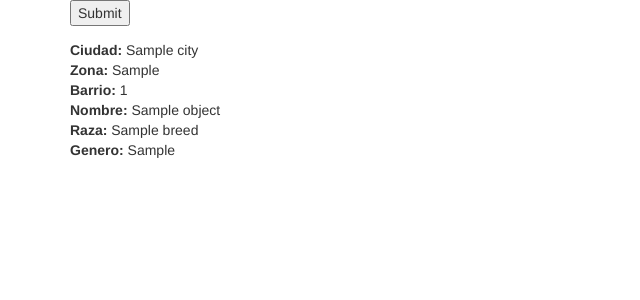
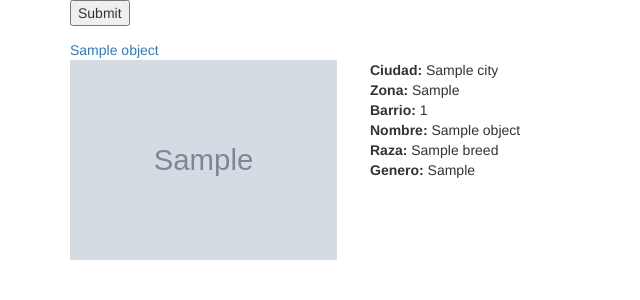
Before and after one commit to gustavovelascoh/huellas, a Django app: template pets/templates/pets/report_list.html in a window 1280 px wide. Shown: the top 300 px of the page, without its empty margins (0-640 px from the left). Run offline with Django 3.2, Linux system fonts and the light colour scheme; the template is opened without the code that fills it: most values are stand-ins (such as "Sample title", 1, 10 or a date in 2020); grey boxes marked "Sample" are stand-in pictures; some libraries are stand-ins or nearby versions.

Commit message:
Enhanced html

```diff
--- a/pets/templates/pets/report_filter.html
+++ b/pets/templates/pets/report_filter.html
@@ -8,9 +8,9 @@
     </form>
     {% for object in filter %}
         <div>
-	<div> <b>Ciudad:</b> {{ object.city }}</div>
-	<div> <b>Zona:</b> {{ object.get_zone_display }}</div>
-	<div> <b>Barrio:</b> {{ object.n_hood }}</div>
+	<div> <b>Ciudad:</b> {{ object.city }},
+	<b>Zona:</b> {{ object.get_zone_display }},
+	<b>Barrio:</b> {{ object.n_hood }}</div>
 </div>
 <div>
 	<div> <b>Nombre:</b> {{ object.name }}</div>
--- a/pets/templates/pets/report_list.html
+++ b/pets/templates/pets/report_list.html
@@ -5,7 +5,17 @@
         {{ filter.form.as_p }}
         <input type="submit" />
     </form>
+<div class="list">
     {% for object in filter %}
+<div class="card" style="width: 100%; float:left">
+	<div> <a href="/report/{{ object.id }}">{{ object }}</a> </div>
+
+	<div style="width: 40%; float:left">
+		{% for img in object.reportimage_set.all %}
+		<img style="max-width:90%; max-height:200px;" src="{{ img.image.url }}" alt="image"> </img>
+		{% endfor %}
+	</div>
+	<div style="width: 55%; float:left">
 		<div>
 			<div> <b>Ciudad:</b> {{ object.city }}</div>
 			<div> <b>Zona:</b> {{ object.get_zone_display }}</div>
@@ -16,6 +26,8 @@
 			<div> <b>Raza:</b> {{ object.breed }}</div>
 			<div> <b>Genero:</b> {{ object.get_genre_display }}</div>
 		</div>
-<br />
+	</div>
+</div>
 {% endfor %}
+</div>
 {% endblock %}
```
Lines whose indentation alone changed are shown as unchanged.
